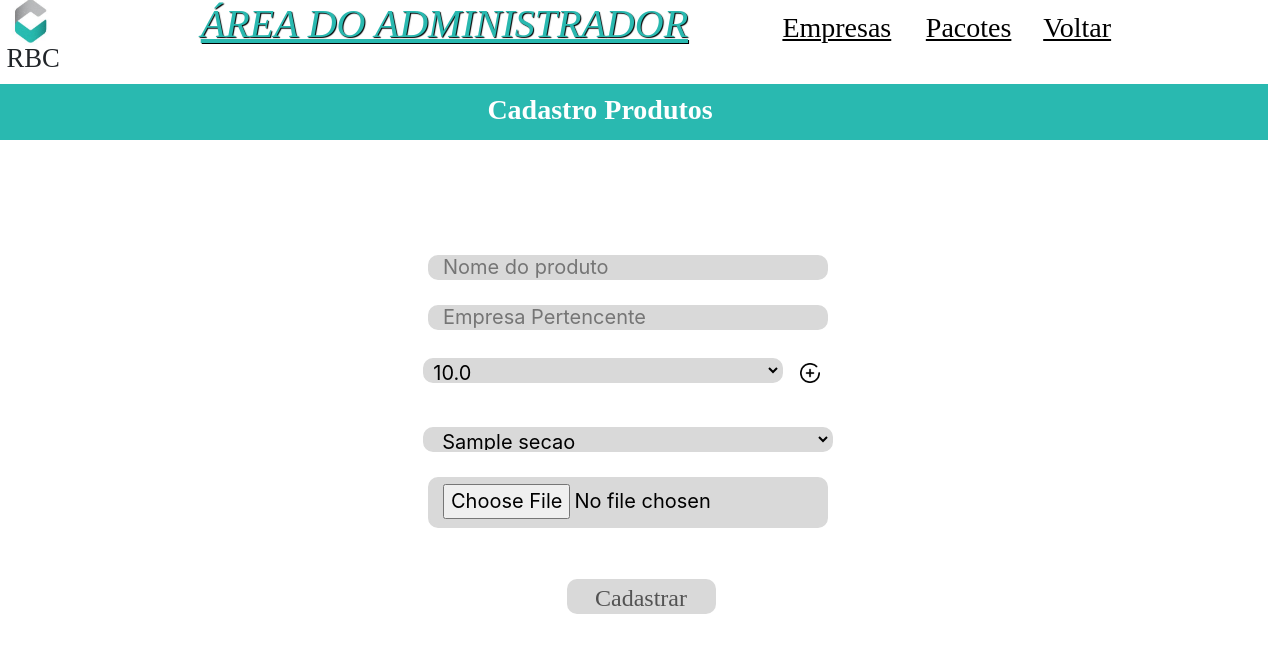
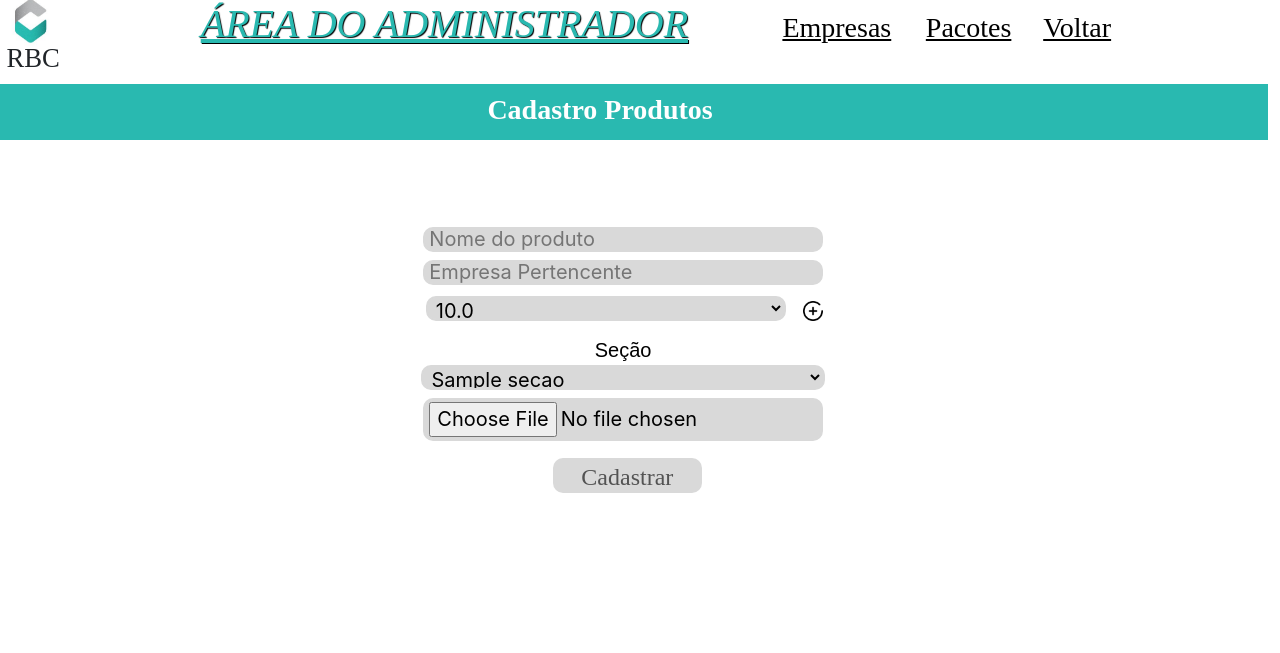
Before and after one commit to Carlos-Eduardo-Guedes-01/Algoritmos, a Django app: page /produto/cadastro-preco/ in a window 1280 px wide; the page is wider, and only the part inside the window is pictured. Shown: the top 653 px of that part. Run offline with Django 4.2, Linux system fonts and the light colour scheme; tables that the repository leaves empty hold one stand-in row (values such as "Sample post"); some libraries are stand-ins or nearby versions.

Commit message:
pagina de cadastro corrigida e listagem de empresa completa

```diff
--- a/accounts/static/css/estilo.css
+++ b/accounts/static/css/estilo.css
@@ -140,8 +140,12 @@ margin-top: -1.5%;
     color: #000000;
 
 }
+div.preco{
+    width: 100%;
+}
 /* Cabeçalho do ADM */
-main.main{
+main{
+    position: relative;
     flex-wrap: wrap;
     height: 20%;
 }
@@ -165,8 +169,9 @@ main.main{
 
 /* Cadastro de ADM */
 section .form{
-    margin-top: 10%;
-    position: relative;
+    left: 33%;
+    /*margin-top: 8%;*/
+    position: absolute;
 }
 section .link{
     margin-top: 20%;
@@ -226,6 +231,7 @@ button.btn.btn-add{
 }
 select#id_preco{
     width: 360px;
+    margin-left: 15px;
 
 }
 
--- a/accounts/templates/cadastro.html
+++ b/accounts/templates/cadastro.html
@@ -6,7 +6,7 @@
 </div>
 {% endif %}
 
-<section>
+<section style="margin-top: 100px;">
   <div>
   <form action="{% url 'accounts:cadastrando' %}" method="POST" enctype="multipart/form-data" class="form">
 
--- a/accounts/views.py
+++ b/accounts/views.py
@@ -37,4 +37,8 @@ def cadastrando(request):
         else:
             data['msg'] = 'Senhas incompatíveis.'
             data['class'] = 'alert-danger'''
+    data['title']='Cadastro Administrador'
+    data['link_form']="{% url 'accounts:index'%}"
+    data['nome']='Voltar'
+    data['titulo']='Cadastro Administrador'
     return render(request,'../../accounts/templates/cadastro.html',data)
--- a/empresa/form.py
+++ b/empresa/form.py
@@ -5,7 +5,7 @@ from empresa.models import Empresa
 class DadosForm(forms.ModelForm):
     class Meta:
         model = Empresa
-        fields = '__all__'
+        fields = ('nome_empresa','tipo','cidade','rua','bairro')
         labels={
             'nome_empresa':'',
             'tipo':'',
@@ -23,4 +23,5 @@ class DadosForm(forms.ModelForm):
             'bairro': forms.TextInput(attrs={ 'class': 'campo',
                                             'placeholder':'Centro'}),
 
+
         }
--- a/empresa/models.py
+++ b/empresa/models.py
@@ -23,6 +23,6 @@ class Empresa(models.Model):
    cidade = models.ForeignKey(Cidade, on_delete=models.CASCADE,default='Informe a Cidade')
    rua = models.CharField(max_length=255)
    bairro = models.CharField(max_length=255)
-   quant_prod=models.IntegerField(blank=True)
+   quant_prod=models.IntegerField(blank=True, default=0)
    def __str__(self) -> str:
       return self.nome_empresa
--- a/empresa/templates/cad_em.html
+++ b/empresa/templates/cad_em.html
@@ -7,7 +7,7 @@
 </div>
 {% endif %}
 <center>
-<section>
+  <section style="margin-top: 100px;">
   <div>
   <form action="{% url 'empresa:empresa_cad' %}" method="POST" enctype="multipart/form-data" class="form">
 
--- a/produto/forms.py
+++ b/produto/forms.py
@@ -8,7 +8,7 @@ class ProdutoForm(forms.ModelForm):
         widgets={
             'nome_produto':forms.TextInput(attrs={
                 'class':'campo','placeholder':'Nome do produto',}),
-            'secao':forms.Select(attrs={ 'class': 'campo','style':'width: 32%;margin-top:0;'}),
+            'secao':forms.Select(attrs={ 'class': 'campo','style':'width: 95%;margin-top:0;'}),
             'preco':forms.Select(attrs={'class':'campo','placeholder':'Preço do produto','style':'width:300;'}),
             'empresa':forms.TextInput(attrs={
                 'class':'campo','placeholder':'Empresa Pertencente','style':'margin-top:0;'}),
--- a/produto/templates/cadastro_prod.html
+++ b/produto/templates/cadastro_prod.html
@@ -2,12 +2,12 @@
 {% load static %}
 {% block content %}
 {% if msg %}
-<div style="margin-top: 1.1%;position: absolute;font-size: 14pt;font-weight: bold;" class="alert {{class}}">
+<div style="margin-top: 1.1%;position: relative;font-size: 14pt;font-weight: bold;" class="alert {{class}}">
    {{msg}}
 </div>
 {% endif %}
 
-<section>
+<section style="margin-top: 100px;">
   <div>
   <form action="{% url 'produto:cad_prod' %}" method="POST" enctype="multipart/form-data" class="form">
 
@@ -20,7 +20,7 @@
         <button type="button" class="btn btn-add" data-bs-toggle="modal" data-bs-target="#exampleModal" data-bs-whatever="@getbootstrap"><img src="{% static 'img/add.png' %}" alt="add" width="20" height="20" class="align-baseline"></button>
          <br>
       </div><br>
-      <label class='label' for="{{ form.secao.id_for_label }}">{{ form.secao.label }}</label><br>
+      <label style="color: black;" class='label' for="{{ form.secao.id_for_label }}">{{ form.secao.label }}</label><br>
       {{form.secao}}<br>
       {{form.imagem}}
     </center>
```
Also changed, not shown: empresa/views.py (+18 -16 lines).
